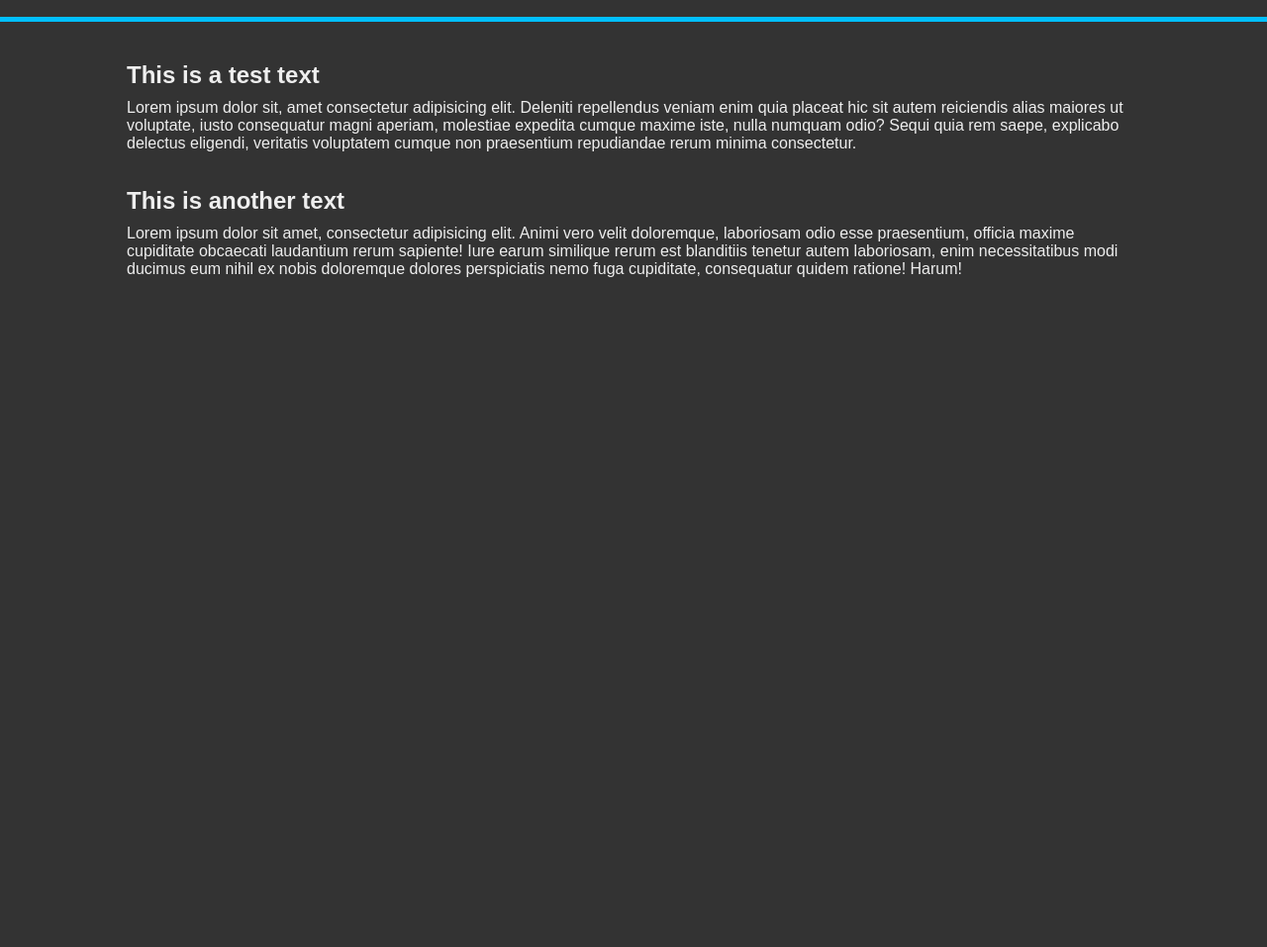
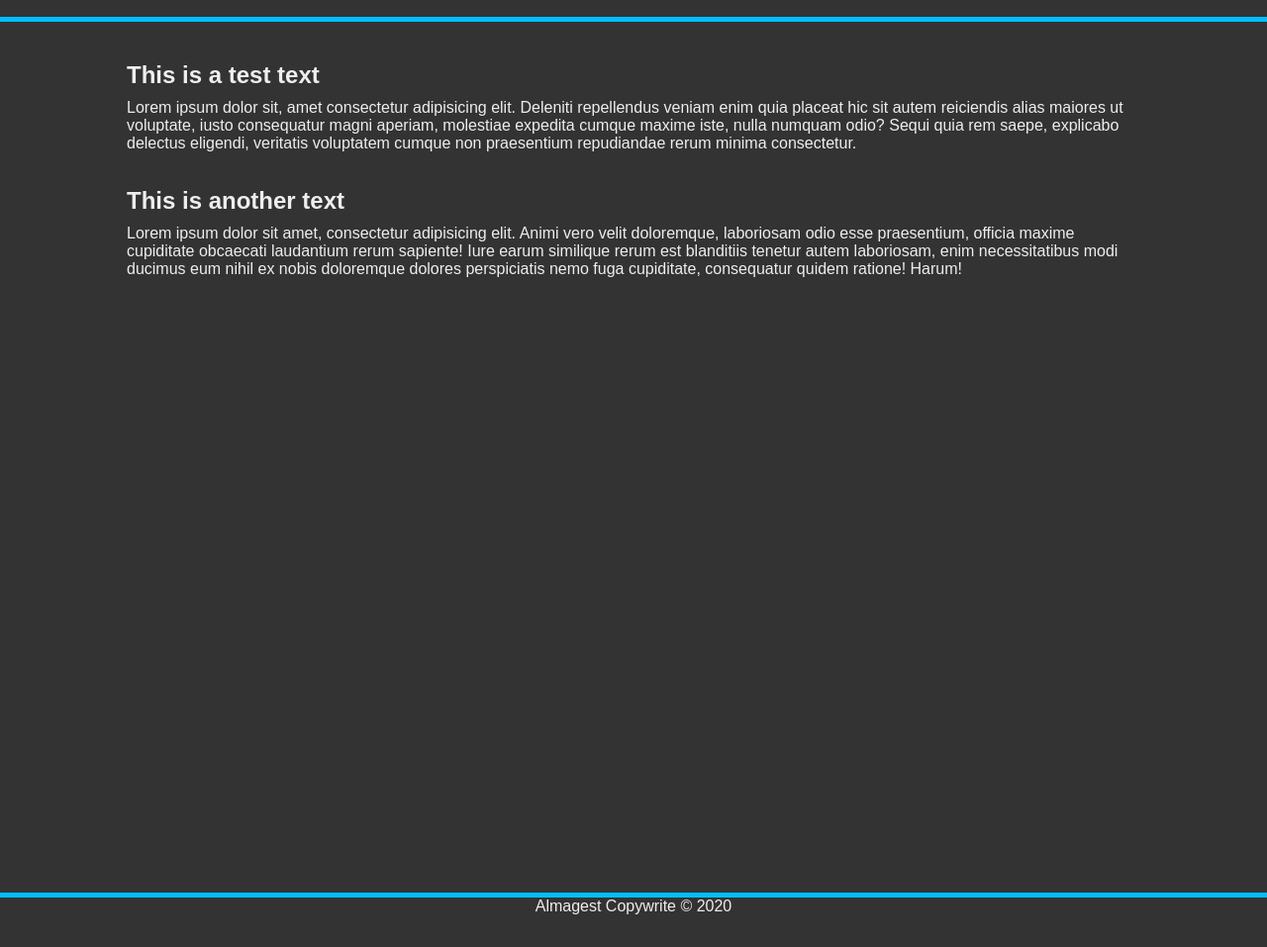
Before and after one commit to e0328eric/almagest-home, a plain HTML site: page index.html in a window 1280 px wide. Shown: the part 51-1008 px from the top of the page at 99% size. Before the commit the page ends 800 px from the top, so only its background shows below. Drawn offline with Linux system fonts and the light colour scheme.

Commit message:
own-website

```diff
--- a/index.html
+++ b/index.html
@@ -38,6 +38,9 @@
             </p>
         </section>
     </main>
+    <footer>
+        <p>Almagest Copywrite &copy; 2020</p>
+    </footer>
 </body>
 
 </html>
--- a/style.css
+++ b/style.css
@@ -3,6 +3,7 @@
     padding: 0;
     margin: 0;
 }
+
 body {
     font-family: Arial, Helvetica, sans-serif, 'Noto Sans KR';
     background: #333;
@@ -39,7 +40,7 @@ body {
 main {
     margin: 40px auto;
     width: 80%;
-    min-height: 400px;
+    min-height: 100vh;
 }
 
 main>section {
@@ -65,3 +66,9 @@ main>section h2 {
         font-size: 17px;
     }
 }
+
+footer {
+    height: 50px;
+    text-align: center;
+    border-top: deepskyblue 5px solid;
+}
```
